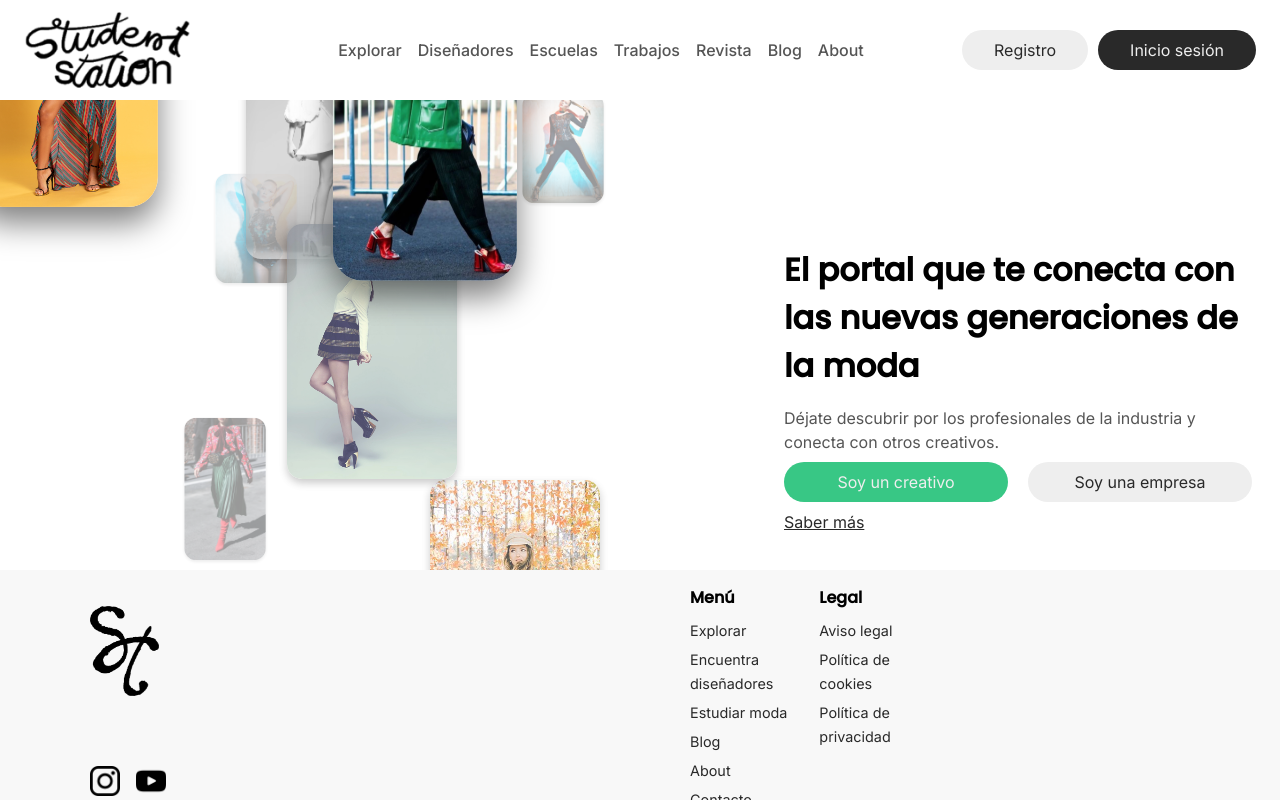
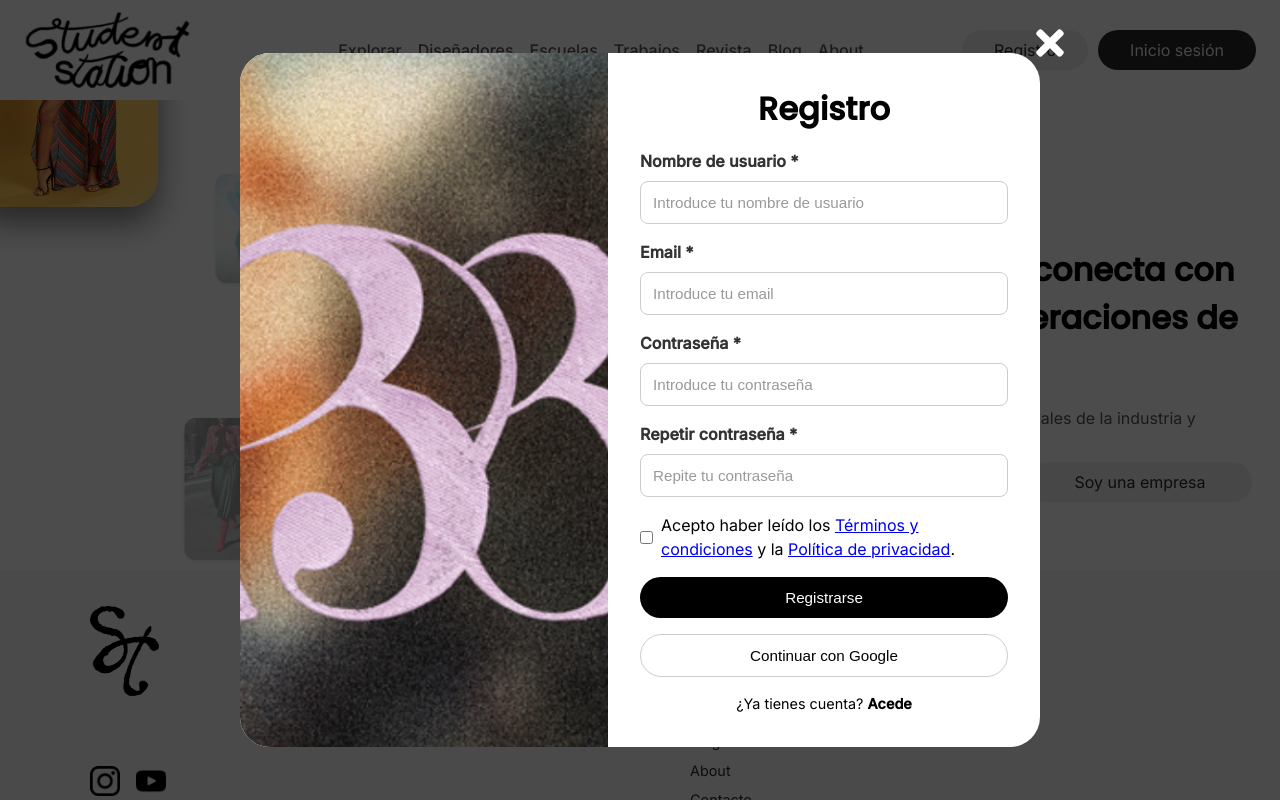
Before and after one commit to jaume768/Frontend-student-station, a React (Vite) app: page / in a window 1280 px wide. Both pictures are taken after a click on the link "Registro". Built offline with nearby package versions, Linux system fonts and the light colour scheme.

Commit message:
añadido el modal del registro

```diff
--- a/src/components/home/HeaderHome.jsx
+++ b/src/components/home/HeaderHome.jsx
@@ -1,11 +1,11 @@
 import React, { useState } from 'react';
 import { FaBars, FaTimes, FaUser } from 'react-icons/fa';
 
-const Header = ({ onLoginClick }) => {
+const Header = ({ onLoginClick, onRegisterClick }) => {
     const [isMenuOpen, setIsMenuOpen] = useState(false);
 
     const toggleMenu = () => {
-        setIsMenuOpen(prev => !prev);
+        setIsMenuOpen((prev) => !prev);
     };
 
     return (
@@ -28,11 +28,20 @@ const Header = ({ onLoginClick }) => {
                 </nav>
 
                 <div className="user-actions">
-                    <a href="#" className="register">Registro</a>
-                    <a href="#" className="login" onClick={(e) => {
-                        e.preventDefault();
-                        onLoginClick();
-                    }}>
+                    <a href="#" className="register"
+                        onClick={(e) => {
+                            e.preventDefault();
+                            onRegisterClick();
+                        }}
+                    >
+                        Registro
+                    </a>
+                    <a href="#" className="login"
+                        onClick={(e) => {
+                            e.preventDefault();
+                            onLoginClick();
+                        }}
+                    >
                         Inicio sesión
                     </a>
                     <a href="#" className="user-icon">
@@ -41,10 +50,16 @@ const Header = ({ onLoginClick }) => {
                 </div>
 
                 <button className="menu-toggle" onClick={toggleMenu}>
-                    {isMenuOpen ? <FaTimes style={{ color: 'black' }} /> : <FaBars style={{ color: 'black' }} />}
+                    {isMenuOpen ? (
+                        <FaTimes style={{ color: 'black' }} />
+                    ) : (
+                        <FaBars style={{ color: 'black' }} />
+                    )}
                 </button>
             </div>
-            {isMenuOpen && <div className="menu-overlay" onClick={toggleMenu}></div>}
+            {isMenuOpen && (
+                <div className="menu-overlay" onClick={toggleMenu}></div>
+            )}
         </header>
     );
 };
--- /dev/null
+++ b/src/components/home/RegisterModal.jsx
@@ -0,0 +1,136 @@
+import React, { useState } from 'react';
+import { FaTimes } from 'react-icons/fa';
+import './css/register-modal.css';
+
+const RegisterModal = ({ onClose, onSwitchToLogin }) => {
+    const [formData, setFormData] = useState({
+        username: '',
+        email: '',
+        password: '',
+        confirmPassword: '',
+        acceptedTerms: false,
+    });
+
+    const handleChange = (e) => {
+        const { name, value, type, checked } = e.target;
+        setFormData({
+            ...formData,
+            [name]: type === 'checkbox' ? checked : value,
+        });
+    };
+
+    const handleSubmit = (e) => {
+        e.preventDefault();
+        console.log(formData);
+    };
+
+    return (
+        <div className="register-modal-overlay">
+            <div className="register-modal">
+                <button className="close-button" onClick={onClose}>
+                    <FaTimes />
+                </button>
+
+                <div className="modal-content">
+                    <div className="modal-image">
+                        <img
+                            src="/multimedia/foto-registro.png"
+                            alt="Imagen de registro"
+                        />
+                    </div>
+
+                    <div className="modal-form">
+                        <h1>Registro</h1>
+                        <form onSubmit={handleSubmit}>
+                            <div className="input-group">
+                                <label htmlFor="username">Nombre de usuario *</label>
+                                <input
+                                    type="text"
+                                    id="username"
+                                    name="username"
+                                    placeholder="Introduce tu nombre de usuario"
+                                    value={formData.username}
+                                    onChange={handleChange}
+                                    required
+                                />
+                            </div>
+                            <div className="input-group">
+                                <label htmlFor="email">Email *</label>
+                                <input
+                                    type="email"
+                                    id="email"
+                                    name="email"
+                                    placeholder="Introduce tu email"
+                                    value={formData.email}
+                                    onChange={handleChange}
+                                    required
+                                />
+                            </div>
+                            <div className="input-group">
+                                <label htmlFor="password">Contraseña *</label>
+                                <input
+                                    type="password"
+                                    id="password"
+                                    name="password"
+                                    placeholder="Introduce tu contraseña"
+                                    value={formData.password}
+                                    onChange={handleChange}
+                                    required
+                                />
+                            </div>
+                            <div className="input-group">
+                                <label htmlFor="confirmPassword">Repetir contraseña *</label>
+                                <input
+                                    type="password"
+                                    id="confirmPassword"
+                                    name="confirmPassword"
+                                    placeholder="Repite tu contraseña"
+                                    value={formData.confirmPassword}
+                                    onChange={handleChange}
+                                    required
+                                />
+                            </div>
+
+                            <div className="checkbox-group">
+                                <input
+                                    type="checkbox"
+                                    id="terms"
+                                    name="acceptedTerms"
+                                    checked={formData.acceptedTerms}
+                                    onChange={handleChange}
+                                    required
+                                />
+                                <label htmlFor="terms">
+                                    Acepto haber leído los{' '}
+                                    <a href="#">Términos y condiciones</a> y la{' '}
+                                    <a href="#">Política de privacidad</a>.
+                                </label>
+                            </div>
+
+                            <button type="submit" className="btn register-btn">
+                                Registrarse
+                            </button>
+                            <button type="button" className="btn google-btn">
+                                Continuar con Google
+                            </button>
+                        </form>
+                        <p className="switch-login">
+                            ¿Ya tienes cuenta?{' '}
+                            <a
+                                href="#"
+                                onClick={(e) => {
+                                    e.preventDefault();
+                                    onSwitchToLogin();
+                                }}
+                            >
+                                Acede
+                            </a>
+                        </p>
+                    </div>
+                </div>
+            </div>
+        </div>
+    );
+};
+
+export default RegisterModal;
--- a/src/components/home/css/login-modal.css
+++ b/src/components/home/css/login-modal.css
@@ -15,7 +15,7 @@
     background-color: #fff;
     border-radius: 30px;
     padding: 1.5rem;
-    height: 500px;
+    height: 530px;
     margin-top: 50px;
     box-shadow: 0 4px 8px rgba(0, 0, 0, 0.2);
     display: flex;
--- /dev/null
+++ b/src/components/home/css/register-modal.css
@@ -0,0 +1,153 @@
+.register-modal-overlay {
+    position: fixed;
+    top: 0;
+    left: 0;
+    width: 100%;
+    height: 100%;
+    background-color: rgba(0, 0, 0, 0.7);
+    display: flex;
+    justify-content: center;
+    align-items: center;
+    z-index: 1000;
+}
+
+.register-modal {
+    background-color: #fff;
+    border-radius: 30px;
+    width: 800px;
+    max-width: 90%;
+    display: flex;
+    position: relative;
+    overflow: visible;
+}
+
+.close-button {
+    position: absolute;
+    top: -30px;
+    right: -30px;
+    background: transparent;
+    border: none;
+    cursor: pointer;
+    z-index: 1001;
+    padding: 0;
+}
+
+.close-button svg {
+    font-size: 2.5rem;
+    color: #fff;
+}
+
+
+.modal-content {
+    display: flex;
+    width: 100%;
+}
+
+.modal-image {
+    flex: 1;
+}
+
+.modal-image img {
+    width: 100%;
+    height: 100%;
+    object-fit: cover;
+    border-radius: 30px 0 0 30px;
+}
+
+.modal-form {
+    flex: 1;
+    padding: 2rem;
+    display: flex;
+    flex-direction: column;
+    justify-content: center;
+}
+
+.modal-form h1 {
+    text-align: center;
+    margin-bottom: 1rem;
+}
+
+.input-group {
+    margin-bottom: 1rem;
+}
+
+.input-group label {
+    display: block;
+    margin-bottom: 0.5rem;
+    font-weight: bold;
+}
+
+.input-group input {
+    width: 100%;
+    padding: 0.75rem;
+    border-radius: 8px;
+    border: 1px solid #ccc;
+}
+
+/* Checkbox */
+.checkbox-group {
+    display: flex;
+    align-items: center;
+    margin-bottom: 1rem;
+}
+
+.checkbox-group input[type="checkbox"] {
+    margin-right: 0.5rem;
+}
+
+/* Botones */
+.btn {
+    padding: 0.75rem;
+    border: none;
+    border-radius: 25px;
+    width: 100%;
+    cursor: pointer;
+    margin-bottom: 1rem;
+}
+
+.register-btn {
+    background-color: #000;
+    color: #fff;
+}
+
+.register-btn:hover {
+    background-color: #333;
+}
+
+.google-btn {
+    background-color: #fff;
+    color: #000;
+    border: 1px solid #ccc;
+}
+
+.google-btn:hover {
+    background-color: #f3f3f3;
+}
+
+/* Link para cambiar a login */
+.switch-login {
+    text-align: center;
+    font-size: 0.9rem;
+}
+
+.switch-login a {
+    text-decoration: none;
+    color: #000;
+    font-weight: bold;
+}
+
+/* Responsividad: en tablet/móvil se oculta la parte de la imagen */
+@media (max-width: 768px) {
+    .register-modal {
+        flex-direction: column;
+        width: 90%;
+    }
+
+    .modal-content {
+        flex-direction: column;
+    }
+
+    .modal-image {
+        display: none;
+    }
+}
--- a/src/pages/Home.jsx
+++ b/src/pages/Home.jsx
@@ -8,26 +8,42 @@ import Header from '../components/home/HeaderHome';
 import Footer from '../components/home/FooterHome';
 import CallToAction from '../components/home/CallToAction';
 import LoginModal from '../components/home/LoginModal';
+import RegisterModal from '../components/home/RegisterModal';
 
 const Home = () => {
   const [showLogin, setShowLogin] = useState(false);
+  const [showRegister, setShowRegister] = useState(false);
+
   return (
     <div className="page-wrapper">
-      {
-        !showLogin && (
-          <>
-            <Parallax />
-            <Header onLoginClick={() => setShowLogin(true)} />
-            <CallToAction onLoginClick={() => setShowLogin(true)} />
-          </>
-        )
-      }
+      {!showLogin && (
+        <>
+          <Parallax />
+          <Header onLoginClick={() => setShowLogin(true)} onRegisterClick={() => setShowRegister(true)} />
+          <CallToAction onLoginClick={() => setShowLogin(true)} onRegisterClick={() => setShowRegister(true)} />
+        </>
+      )}
 
-      {
-        showLogin && (
-          <LoginModal onClose={() => setShowLogin(false)} />
-        )
-      }
+      {showLogin && (
+        <LoginModal
+          onClose={() => setShowLogin(false)}
+          onSwitchToRegister={() => {
+            setShowLogin(false);
+            setShowRegister(true);
+          }}
+        />
+      )}
+
+      {showRegister && (
+        <RegisterModal
+          onClose={() => setShowRegister(false)}
+          onSwitchToLogin={() => {
+            setShowRegister(false);
+            setShowLogin(true);
+          }}
+        />
+      )}
+
       <Footer />
     </div>
   );
```
Also changed, not shown: src/components/home/CallToAction.jsx (+17 -3 lines), public/multimedia/foto-registro.png (added).
